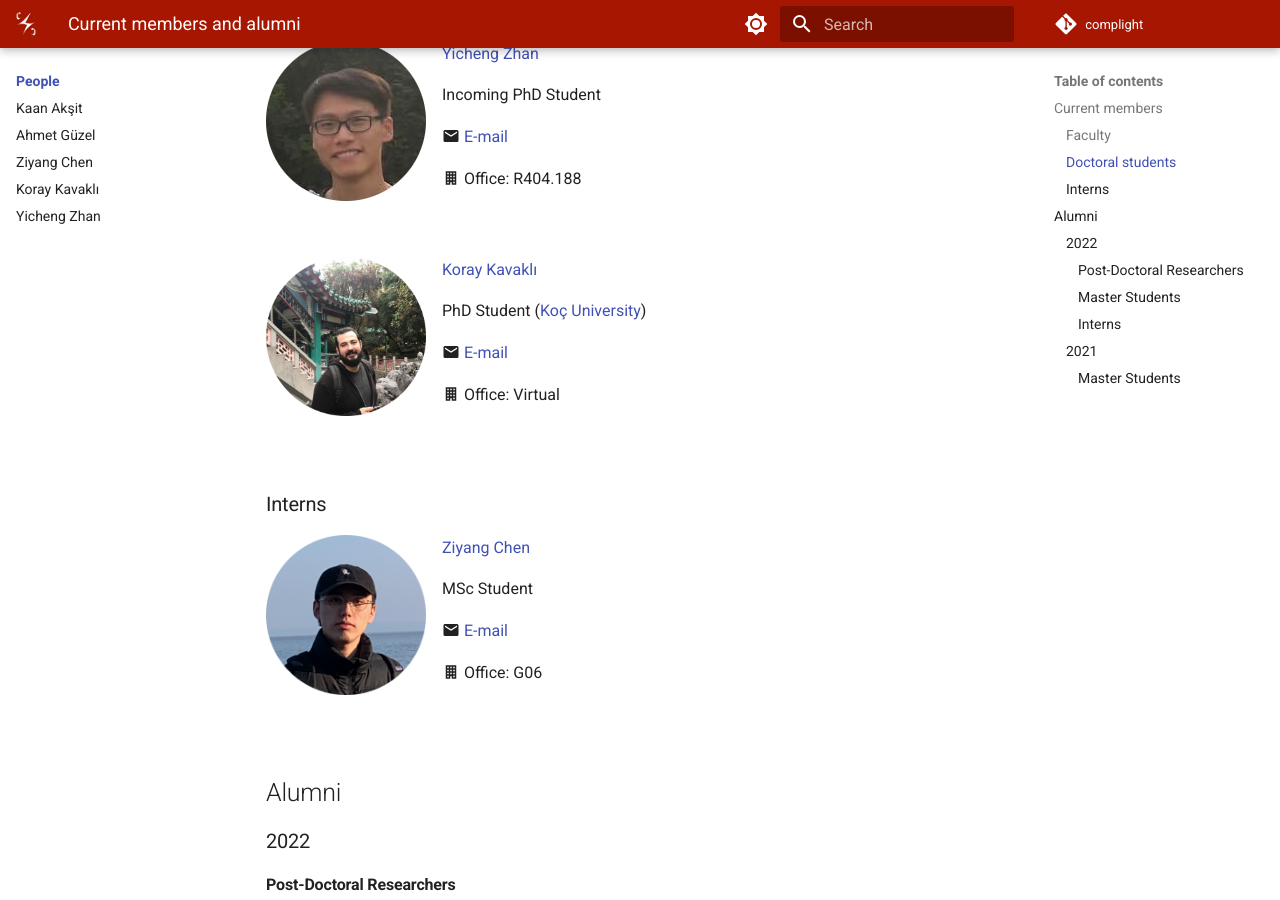
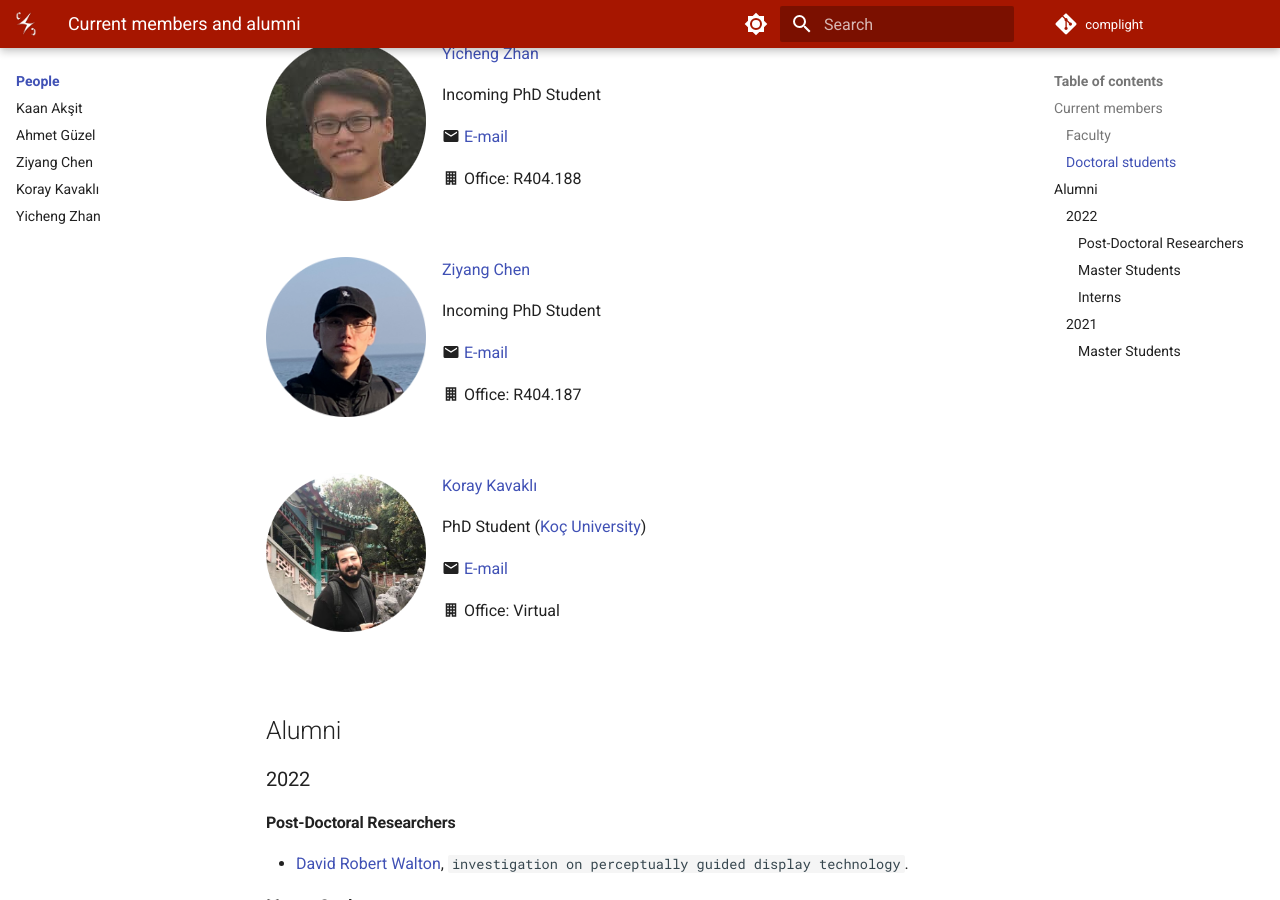
Before and after one commit to complight/complight.github.io, an MkDocs documentation site: the page built from docs/people/index.md, in a window 1280 px wide and 900 px high, scrolled down 973 px. Built offline with MkDocs 1.6.1 and Material for MkDocs 9.7.7, drawn with Linux system fonts in a browser that asks for light colours.

Commit message:
Updating people's page.

```diff
--- a/docs/people/index.md
+++ b/docs/people/index.md
@@ -49,6 +49,19 @@ Incoming PhD Student
 
 
 <div style="float: left; height:200px;" class="boxed">
+<img align='left' src="../people/ziyang_chen.png" width="160" alt/>
+</div>
+[Ziyang Chen](https://www.linkedin.com/in/ziyang-chen-064ba8173/)
+
+Incoming PhD Student
+
+:material-email: [E-mail](mailto:ucabzc8@ucl.ac.uk)
+
+:material-office-building: Office: R404.187
+<br clear="left"/>
+
+
+<div style="float: left; height:200px;" class="boxed">
 <img align='left' src="../people/koray_kavakli.png" width="160" alt/>
 </div>
 [Koray Kavaklı](https://scholar.google.com/citations?user=rn6XtO4AAAAJ&hl=en)
@@ -61,19 +74,6 @@ PhD Student ([Koç University](https://www.ku.edu.tr/))
 <br clear="left"/>
 
 
-
-### Interns
-<div style="float: left; height:200px;" class="boxed">
-<img align='left' src="../people/ziyang_chen.png" width="160" alt/>
-</div>
-[Ziyang Chen](https://www.linkedin.com/in/ziyang-chen-064ba8173/)
-
-MSc Student
-
-:material-email: [E-mail](mailto:ucabzc8@ucl.ac.uk)
-
-:material-office-building: Office: G06
-<br clear="left"/>
 
 
 
```
